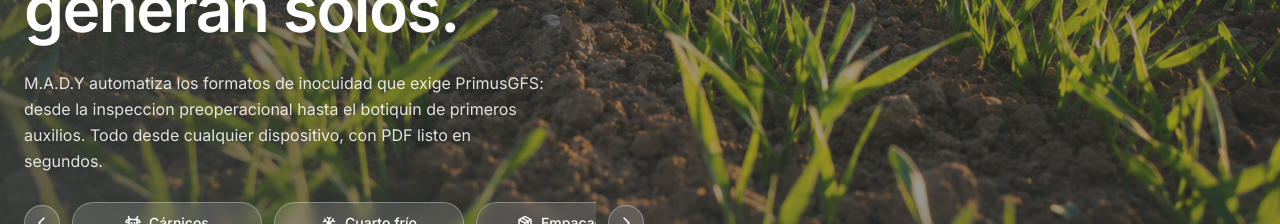
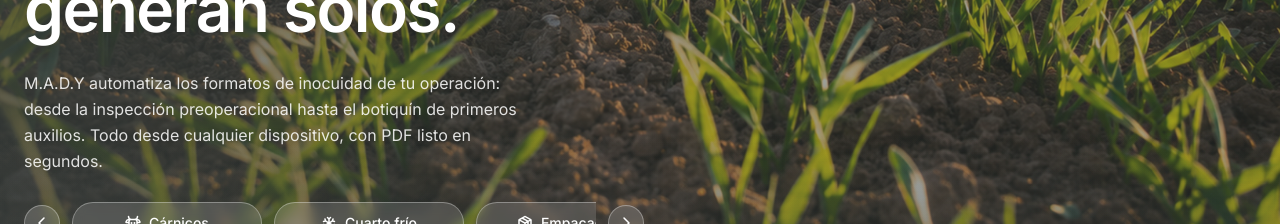
Before and after one commit to saul6/agrocampo-landing, a Next.js app: page / in a window 1280 px wide. Shown: the part 387-611 px from the top of the page. Built offline with nearby package versions, Linux system fonts and the light colour scheme; no server answers.

Commit message:
cambio de texto en herl

```diff
--- a/components/Hero.tsx
+++ b/components/Hero.tsx
@@ -57,10 +57,8 @@ export function Hero() {
                   textShadow: "0 1px 6px rgba(0,0,0,0.18)",
                 }}
               >
-                M.A.D.Y automatiza los formatos de inocuidad que exige
-                PrimusGFS: desde la inspeccion preoperacional hasta el botiquin
-                de primeros auxilios. Todo desde cualquier dispositivo, con PDF listo en
-                segundos.
+                M.A.D.Y automatiza los formatos de inocuidad de tu operación: desde la inspección preoperacional hasta el botiquín de primeros auxilios.
+                Todo desde cualquier dispositivo, con PDF listo en segundos.
               </p>
             </ScrollReveal>
 
```
